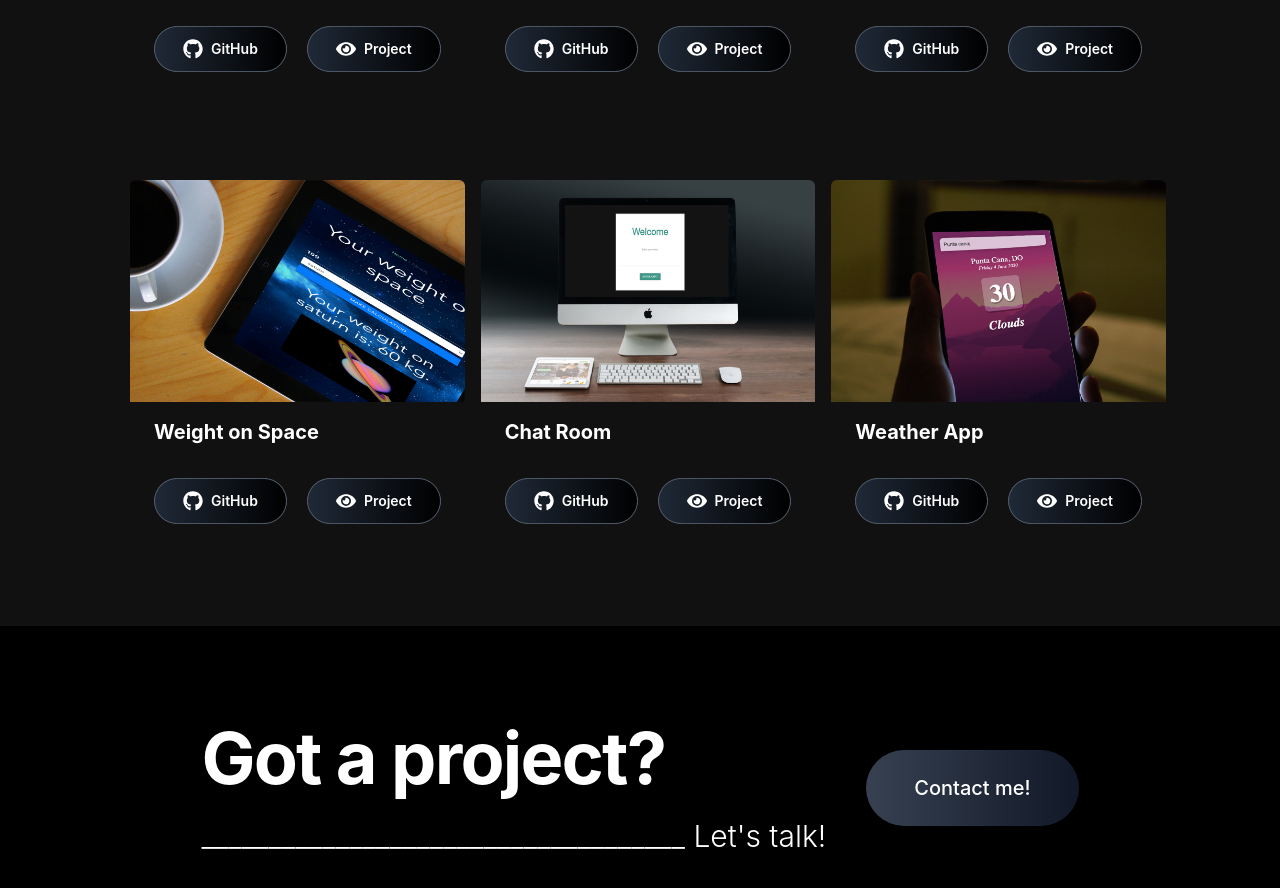
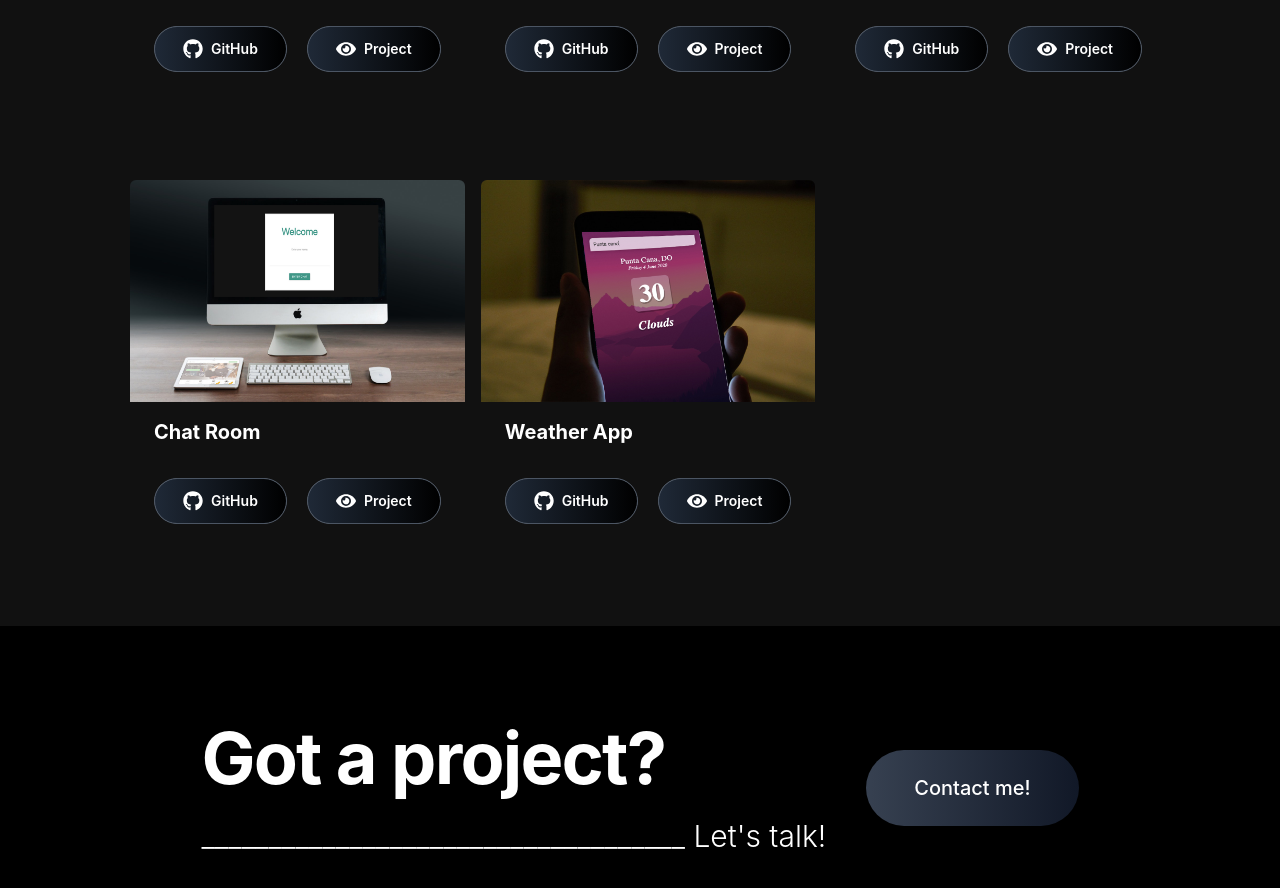
Before and after one commit to Michaellinaresxk/mikefolio, a Next.js app: page /projects in a window 1280 px wide. Shown: the part 3420-4308 px from the top of the page. Built offline with nearby package versions, Linux system fonts and the light colour scheme.

Commit message:
Removing project and add menu to project deatils.

```diff
--- a/src/data/projects.js
+++ b/src/data/projects.js
@@ -106,52 +106,22 @@ export const projects = [
 			"Search for recipes using natural language queries, such as 'gluten free brownies without sugar' or 'low fat vegan cupcakes.' You can automatically calculate the nutritional information for any recipe, visualize ingredient lists, etc..",
 		CardImage: project2,
 		projectLinks: "https://gosias-s-recipe.netlify.app/",
-		repoLink: "https://github.com/Michaelxk/Gosia-Recipe",
+		repoLink: "https://github.com/Michaellinaresxk/Gosias-s-Recipe",
 		repoProvider: "GitHub",
 		technologies: [
 			"Git",
-			"Bootstrap-Vue",
+			"Vuetify",
 			"Vue.JS",
 			"Axios",
 			"API: Food Nutrition",
-			"Firebase",
+			"Netlify",
+			"Pinia"
 		],
 		whatIImprube: [
 			"This is the project that i like the most, because i enjoy a lot creating routes, bringing the recipes from Food Nutrition API, and providing to the people good and nice UI and UX experience.",
 		],
 
 		appImage: gosia_project,
-	},
-
-	{
-		id: 3,
-		category: "Apps",
-		title: "Weight on Space",
-		title1: "Weight on",
-		title2: "Space",
-		subtitle: "Do you know your weight in other planets",
-		description:
-			"Take a look at your weight on other planets to learn more about how gravity works and be amazed at how much, or how little, you weigh on other worlds.",
-		CardImage: project3,
-		projectLinks: "https://weight-on-space.web.app/",
-		repoLink: "https://github.com/Michaelxk/Weigt-on-space",
-		repoProvider: "GitHub",
-		technologies: [
-			"Git",
-			"Bootstrap-Vue",
-			"Vue.JS",
-			"Vuex",
-			"Axios",
-			"API: Nasa",
-			"Firebase",
-		],
-		whatIImprube: [
-			"I learn how to integrate Vuex, to help me with the state management, store, actiong etc.. and how to make a good refactorization of this code, to make it clear and readable.",
-			"I made the request with axios to NASA API to bring a random picture of the day when you choose your planet and organized the mathematical algorithms to calculate weight by multiplying mass by the gravity on the surface of the planet.",
-			"So, if you know your weight on Earth and the surface gravity on Earth, you can calculate your mass. You can then calculate your weight on any other planet by using the surface gravity of that planet in the same equation.",
-		],
-
-		appImage: space_project,
 	},
 
 	{
--- a/src/pages/projectDetails.jsx
+++ b/src/pages/projectDetails.jsx
@@ -6,6 +6,7 @@ import { projects } from "../data/projects";
 import { FaEye } from "react-icons/fa";
 import CallToAction from "../components/stateless/CallToAction";
 import Image from "next/image";
+import Menu from "@/components/stateless/menu/Menu";
 const ProjectDetails = () => {
   const router = useRouter();
   const { id } = router.query;
@@ -18,7 +19,7 @@ const ProjectDetails = () => {
 
   return (
     <>
-      {/* <Menu /> */}
+      <Menu />
       <div className="mb-8">
         <Heading
           title1={project?.title1}
```
